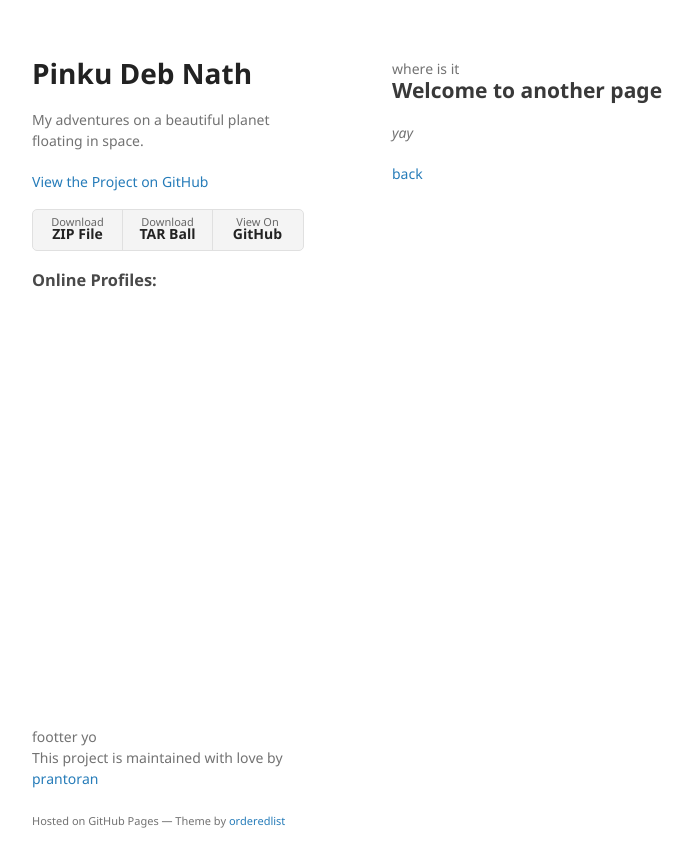
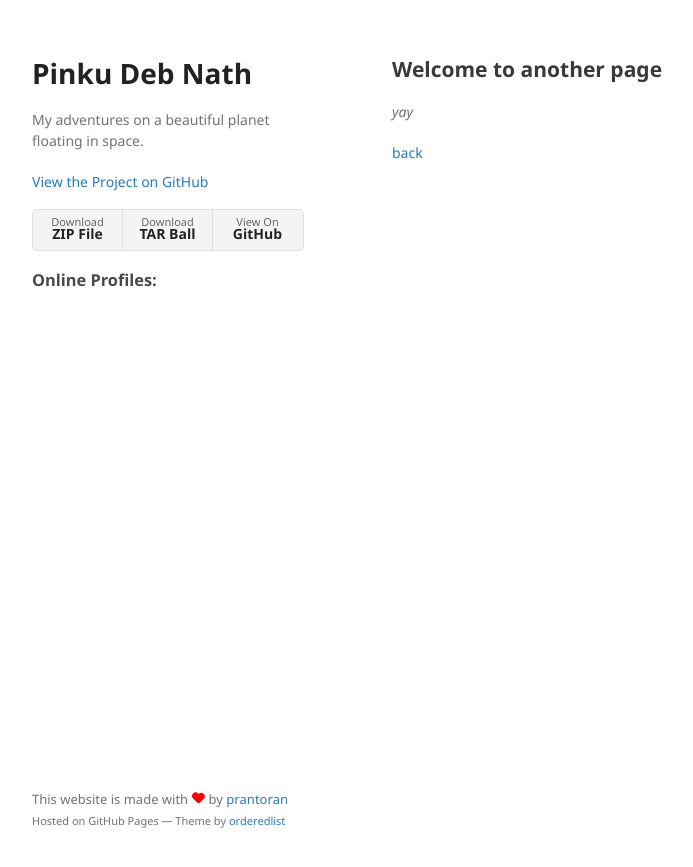
Before and after one commit to prantoran/yo, a Jekyll site: the page built from another-page.md, in a window 1280 px wide. Shown: the top 867 px of the page, without its empty margins (178-871 px from the left). Built offline with Jekyll 4.4.1, drawn with Linux system fonts in a browser that asks for light colours; our own code applies the rules of GitHub Pages for plain Markdown files.

Commit message:
heart symbol, sections

```diff
--- a/_layouts/default.html
+++ b/_layouts/default.html
@@ -5,6 +5,7 @@
     <meta http-equiv="X-UA-Compatible" content="chrome=1">
 
 {% seo %}
+    <link rel="stylesheet" href="{{ '/assets/css/heart.css?v=' | append: site.github.build_revision | relative_url }}">
 
     <link rel="stylesheet" href="{{ '/assets/css/style.css?v=' | append: site.github.build_revision | relative_url }}">
     <meta name="viewport" content="width=device-width">
@@ -36,14 +37,12 @@
         <h3>Online Profiles:</h3>
       </header>
       <section>
-        where is it
       {{ content }}
 
       </section>
       <footer>
-          footter yo
         {% if site.github.is_project_page %}
-        <p>This project is maintained with love by <a href="{{ site.github.owner_url }}">{{ site.github.owner_name }}</a></p>
+        <div class='smallfont'>This website is made with <p id="heart"></p> by <a href="{{ site.github.owner_url }}">{{ site.github.owner_name }}</a></div>
         {% endif %}
         <p><small>Hosted on GitHub Pages &mdash; Theme by <a href="https://github.com/orderedlist">orderedlist</a></small></p>
       </footer>
--- /dev/null
+++ b/assets/css/heart.scss
@@ -0,0 +1,48 @@
+---
+---
+
+// credit: Nicolas Gallagher
+
+#heart {
+    top:0.3em;
+    position: relative;
+    padding-right: 1.3em;
+    display:inline;
+    width: 1em;
+    height: 0.9em;
+}
+#heart:before,
+#heart:after {
+    position: absolute;
+    left: 0.5em;
+    top: 0;
+    width: 0.5em;
+    height: 0.8em;
+    content: "";
+    background: red;
+    -moz-border-radius: 0.5em 0.5em 0 0;
+    border-radius: 0.5em 0.5em 0 0;
+    -webkit-transform: rotate(-45deg);
+       -moz-transform: rotate(-45deg);
+        -ms-transform: rotate(-45deg);
+         -o-transform: rotate(-45deg);
+            transform: rotate(-45deg);
+    -webkit-transform-origin: 0 100%;
+       -moz-transform-origin: 0 100%;
+        -ms-transform-origin: 0 100%;
+         -o-transform-origin: 0 100%;
+            transform-origin: 0 100%;
+}
+#heart:after {
+    left: 0;
+    -webkit-transform: rotate(45deg);
+       -moz-transform: rotate(45deg);
+        -ms-transform: rotate(45deg);
+         -o-transform: rotate(45deg);
+            transform: rotate(45deg);
+    -webkit-transform-origin: 100% 100%;
+       -moz-transform-origin: 100% 100%;
+        -ms-transform-origin: 100% 100%;
+         -o-transform-origin: 100% 100%;
+            transform-origin :100% 100%;
+}
--- a/assets/css/style.scss
+++ b/assets/css/style.scss
@@ -2,3 +2,8 @@
 ---
 
 @import "jekyll-theme-minimal";
+
+
+.smallfont {
+    font-size: small;
+}
```
Also changed, not shown: assets/css/heart.js (added, +56 -0 lines), index.md (+22 -0 lines), researches.md (added, +5 -0 lines), 3 other files.
